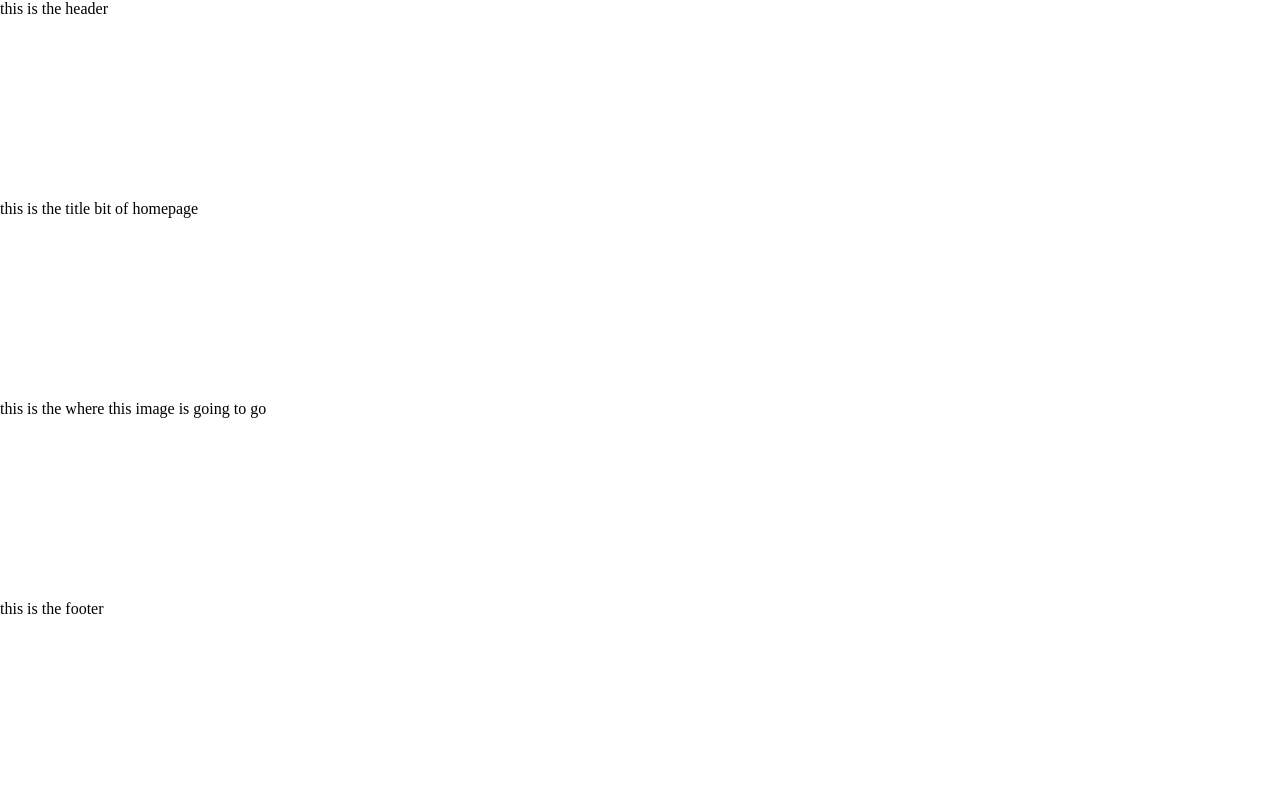
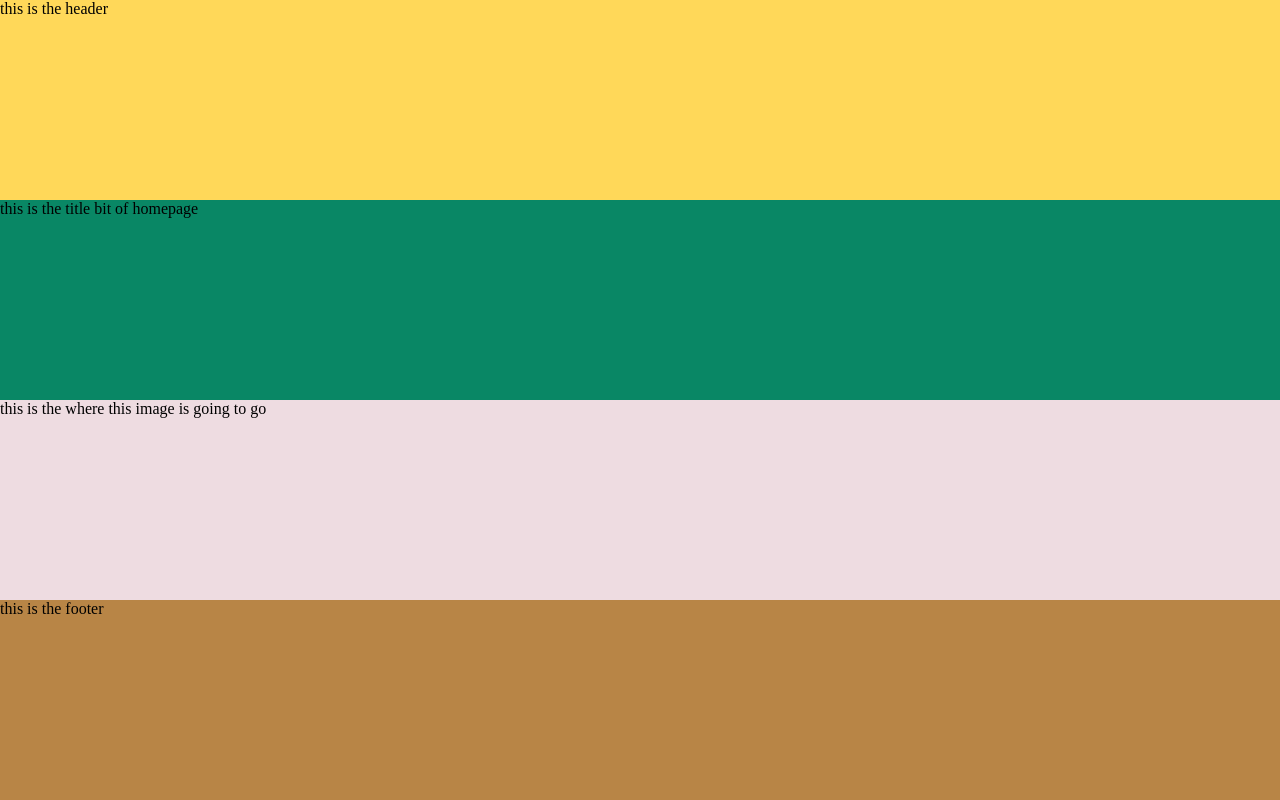
Before and after one commit to two-triangles/My-Portfolio, a plain HTML site: page index.html in a window 1280 px wide. Drawn offline with Linux system fonts and the light colour scheme.

Commit message:
added background colors to sections

```diff
--- a/style.css
+++ b/style.css
@@ -9,3 +9,19 @@
     width: 100vw;
     height: 100vh;
 }
+
+header {
+    background-color: #FFD859;
+}
+
+section.homepage-title {
+    background-color: #098765;
+}
+
+section.image {
+    background-color: #EEDCE1;
+}
+
+footer {
+    background-color: #B88546;
+}
```
